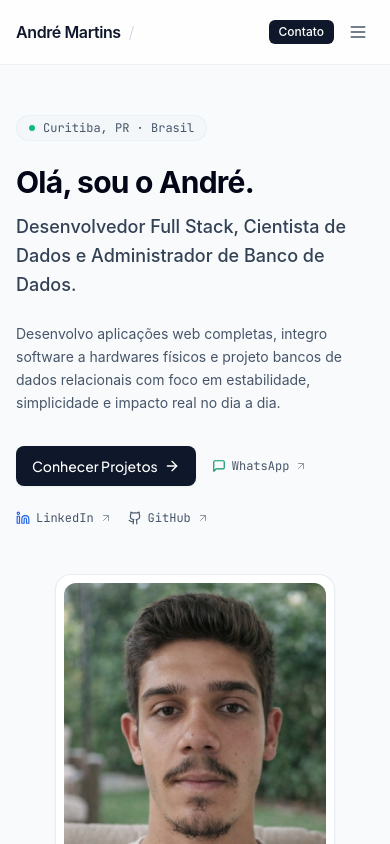
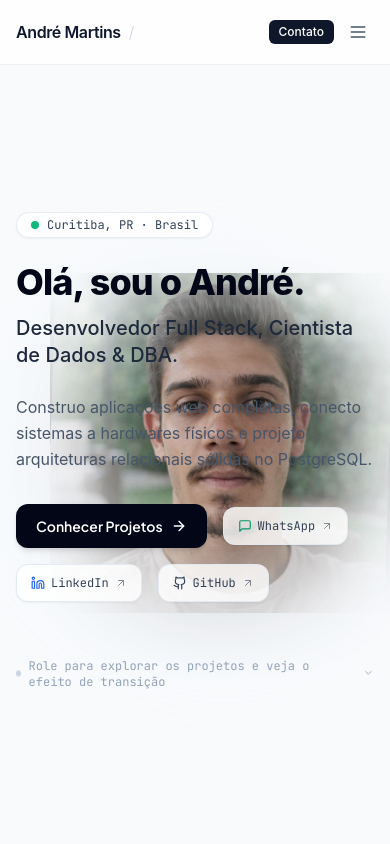
Before and after one commit to ZandreK/portfolio, a React (Vite) app: page / in a window 390 px wide. Shown: the top 844 px of the page. Built offline with nearby package versions, Linux system fonts and the light colour scheme.

Commit message:
feat(hero): add scroll-linked blur and parallax effect on portrait cutout, smooth micro-interactions, and update phone number to 41 99579-7851

```diff
--- a/src/components/layout/Navbar.tsx
+++ b/src/components/layout/Navbar.tsx
@@ -76,7 +76,7 @@ export const Navbar = () => {
           </a>
 
           <a
-            href="https://wa.me/5541995767851"
+            href="https://wa.me/5541995797851"
             target="_blank"
             rel="noopener noreferrer"
             className="inline-flex items-center gap-1 px-3 py-1.5 rounded-full bg-corporate-900 text-white hover:bg-corporate-800 transition-colors font-sans text-xs font-medium"
@@ -89,7 +89,7 @@ export const Navbar = () => {
         {/* Mobile menu button */}
         <div className="flex md:hidden items-center gap-2">
           <a
-            href="https://wa.me/5541995767851"
+            href="https://wa.me/5541995797851"
             target="_blank"
             rel="noopener noreferrer"
             className="px-2.5 py-1 text-xs font-medium bg-corporate-900 text-white rounded-md"
--- a/src/pages/AboutPage.tsx
+++ b/src/pages/AboutPage.tsx
@@ -219,14 +219,14 @@ export const AboutPage = () => {
 
         <div className="grid grid-cols-1 sm:grid-cols-2 gap-4 text-xs font-mono">
           <a
-            href="https://wa.me/5541995767851"
+            href="https://wa.me/5541995797851"
             target="_blank"
             rel="noopener noreferrer"
             className="p-4 rounded-lg bg-corporate-800 hover:bg-corporate-700 border border-corporate-700 flex items-center justify-between transition-colors"
           >
             <div className="flex items-center gap-2">
               <MessageSquare className="w-4 h-4 text-emerald-400" />
-              <span>(41) 99576-7851</span>
+              <span>(41) 99579-7851</span>
             </div>
             <span className="text-corporate-400">WhatsApp →</span>
           </a>
--- a/src/pages/HomePage.tsx
+++ b/src/pages/HomePage.tsx
@@ -1,3 +1,4 @@
+import { useState, useEffect } from 'react';
 import { Link } from 'react-router-dom';
 import {
   ArrowRight,
@@ -8,53 +9,100 @@ import {
   Github,
   Database,
   Code2,
-  LineChart
+  LineChart,
+  ChevronDown
 } from 'lucide-react';
 
 export const HomePage = () => {
+  const [scrollY, setScrollY] = useState(0);
+
+  useEffect(() => {
+    let ticking = false;
+
+    const handleScroll = () => {
+      if (!ticking) {
+        window.requestAnimationFrame(() => {
+          setScrollY(window.scrollY);
+          ticking = false;
+        });
+        ticking = true;
+      }
+    };
+
+    window.addEventListener('scroll', handleScroll, { passive: true });
+    return () => window.removeEventListener('scroll', handleScroll);
+  }, []);
+
+  // Cálculos dinâmicos baseados no scroll
+  const heroBlur = Math.min(18, (scrollY / 350) * 18);
+  const heroOpacity = Math.max(0, 1 - (scrollY / 500));
+  const heroTranslate = scrollY * 0.2; // Parallax suave
+
   return (
-    <div className="space-y-28 sm:space-y-36 py-12 sm:py-20">
+    <div className="space-y-28 sm:space-y-36 py-10 sm:py-16 overflow-hidden">
 
-      {/* 1. HERO ORGÂNICO & HUMANO COM FOTO REAL */}
-      <section className="max-w-5xl mx-auto px-4 sm:px-6 lg:px-8">
-        <div className="grid grid-cols-1 md:grid-cols-12 gap-10 md:gap-12 items-center">
+      {/* 1. HERO COM ROSTO EM PARALLAX, BLUR DINÂMICO NO SCROLL & COMPOSIÇÃO EDITORIAL */}
+      <section className="relative min-h-[80vh] flex items-center max-w-5xl mx-auto px-4 sm:px-6 lg:px-8">
 
-          {/* Coluna Texto (7 colunas) */}
-          <div className="md:col-span-7 space-y-6">
+        {/* Rosto Recortado de Fundo com Blur Reativo ao Scroll */}
+        <div
+          className="absolute right-0 top-1/2 -translate-y-1/2 w-[340px] sm:w-[480px] md:w-[540px] pointer-events-none select-none transition-transform duration-75 ease-out z-0 opacity-80 sm:opacity-90"
+          style={{
+            transform: `translateY(calc(-50% + ${heroTranslate}px))`,
+            filter: `blur(${heroBlur}px)`,
+            opacity: heroOpacity,
+          }}
+        >
+          {/* Efeito de luz radial sutil atrás do recorte */}
+          <div className="absolute inset-0 bg-gradient-to-tr from-blue-100/30 via-corporate-100/40 to-transparent rounded-full blur-3xl -z-10" />
 
-            <div className="inline-flex items-center gap-2 px-3 py-1 rounded-full bg-corporate-100/70 border border-corporate-200/60 text-corporate-600 text-xs font-mono">
-              <span className="w-1.5 h-1.5 rounded-full bg-emerald-500"></span>
+          <img
+            src="/andre-cutout.png"
+            alt="André Martins"
+            className="w-full h-auto object-contain drop-shadow-2xl grayscale-[20%] hover:grayscale-0 transition-all"
+          />
+        </div>
+
+        {/* Conteúdo do Hero (Camada da Frente, Legibilidade Total) */}
+        <div className="relative z-10 max-w-2xl space-y-6 pt-4">
+
+          {/* Pill de Status */}
+          <div className="inline-flex items-center gap-2 px-3.5 py-1 rounded-full bg-white/90 backdrop-blur-md border border-corporate-200/80 text-corporate-700 text-xs font-mono shadow-sm">
+            <span className="relative flex h-2 w-2">
+              <span className="animate-ping absolute inline-flex h-full w-full rounded-full bg-emerald-400 opacity-75"></span>
+              <span className="relative inline-flex rounded-full h-2 w-2 bg-emerald-500"></span>
+            </span>
             Curitiba, PR · Brasil
           </div>
 
           <div className="space-y-3">
-              <h1 className="text-3xl sm:text-5xl font-bold tracking-tight text-corporate-950 leading-[1.15]">
+            <h1 className="text-4xl sm:text-6xl font-extrabold tracking-tight text-corporate-950 leading-[1.12]">
               Olá, sou o André.
             </h1>
-              <p className="text-lg sm:text-xl text-corporate-700 font-medium leading-relaxed">
-                Desenvolvedor Full Stack, Cientista de Dados e Administrador de Banco de Dados.
+            <p className="text-xl sm:text-2xl text-corporate-800 font-medium leading-snug">
+              Desenvolvedor Full Stack, Cientista de Dados & DBA.
             </p>
           </div>
 
-            <p className="text-sm sm:text-base text-corporate-600 leading-relaxed max-w-xl">
-              Desenvolvo aplicações web completas, integro software a hardwares físicos e projeto bancos de dados relacionais com foco em estabilidade, simplicidade e impacto real no dia a dia.
+          <p className="text-base sm:text-lg text-corporate-600 leading-relaxed max-w-xl">
+            Construo aplicações web completas, conecto sistemas a hardwares físicos e projeto arquiteturas relacionais sólidas no PostgreSQL.
           </p>
 
-            {/* Ações Diretas Sutis */}
+          {/* Ações Rápidas */}
           <div className="pt-2 flex flex-wrap items-center gap-4 text-xs font-mono">
             <a
               href="#projetos"
-                className="inline-flex items-center gap-1.5 px-4 py-2.5 rounded-lg bg-corporate-900 text-white hover:bg-corporate-800 transition-colors font-sans text-sm font-medium shadow-sm"
+              className="inline-flex items-center gap-2 px-5 py-3 rounded-xl bg-corporate-950 text-white hover:bg-corporate-800 transition-all font-sans text-sm font-semibold shadow-md hover:shadow-lg hover:-translate-y-0.5"
             >
               Conhecer Projetos
               <ArrowRight className="w-4 h-4" />
             </a>
 
             <a
-                href="https://wa.me/5541995767851"
+              href="https://wa.me/5541995797851"
               target="_blank"
               rel="noopener noreferrer"
-                className="inline-flex items-center gap-1.5 text-corporate-600 hover:text-corporate-950 transition-colors py-2"
+              className="inline-flex items-center gap-1.5 px-3.5 py-2.5 rounded-xl bg-white/80 hover:bg-white border border-corporate-200/90 text-corporate-700 hover:text-corporate-950 transition-all shadow-sm hover:-translate-y-0.5"
             >
               <MessageSquare className="w-3.5 h-3.5 text-emerald-600" />
               WhatsApp
@@ -65,7 +113,7 @@ export const HomePage = () => {
               href="https://www.linkedin.com/in/andré-m-9b8ba230b"
               target="_blank"
               rel="noopener noreferrer"
-                className="inline-flex items-center gap-1.5 text-corporate-600 hover:text-corporate-950 transition-colors py-2"
+              className="inline-flex items-center gap-1.5 px-3.5 py-2.5 rounded-xl bg-white/80 hover:bg-white border border-corporate-200/90 text-corporate-700 hover:text-corporate-950 transition-all shadow-sm hover:-translate-y-0.5"
             >
               <Linkedin className="w-3.5 h-3.5 text-blue-600" />
               LinkedIn
@@ -76,7 +124,7 @@ export const HomePage = () => {
               href="https://github.com/ZandreK"
               target="_blank"
               rel="noopener noreferrer"
-                className="inline-flex items-center gap-1.5 text-corporate-600 hover:text-corporate-950 transition-colors py-2"
+              className="inline-flex items-center gap-1.5 px-3.5 py-2.5 rounded-xl bg-white/80 hover:bg-white border border-corporate-200/90 text-corporate-700 hover:text-corporate-950 transition-all shadow-sm hover:-translate-y-0.5"
             >
               <Github className="w-3.5 h-3.5" />
               GitHub
@@ -84,32 +132,19 @@ export const HomePage = () => {
             </a>
           </div>
 
-          </div>
-
-          {/* Coluna Foto Real (5 colunas) */}
-          <div className="md:col-span-5 flex justify-center md:justify-end">
-            <div className="relative group max-w-[280px] sm:max-w-[320px] w-full">
-              {/* Moldura sutil */}
-              <div className="relative overflow-hidden rounded-2xl border border-corporate-200/80 bg-white p-2 shadow-sm transition-all group-hover:shadow-md">
-                <img
-                  src="/andre-martins.jpg"
-                  alt="André Martins"
-                  className="w-full aspect-[4/5] object-cover rounded-xl grayscale-[15%] group-hover:grayscale-0 transition-all duration-300"
-                />
-              </div>
-              <div className="text-center pt-2.5">
-                <span className="text-[11px] font-mono text-corporate-500">
-                  André Martins · Engenharia & Dados
-                </span>
-              </div>
-            </div>
+          {/* Dica de rolagem suave animada */}
+          <div className="pt-8 flex items-center gap-2 text-xs font-mono text-corporate-400">
+            <span className="w-1.5 h-1.5 rounded-full bg-corporate-300 animate-bounce"></span>
+            Role para explorar os projetos e veja o efeito de transição
+            <ChevronDown className="w-3.5 h-3.5 animate-bounce" />
           </div>
 
         </div>
+
       </section>
 
       {/* 2. PROJETOS SELECIONADOS (PROGRESSIVE DISCLOSURE - LIMPO & EDITORIAL) */}
-      <section id="projetos" className="max-w-5xl mx-auto px-4 sm:px-6 lg:px-8 space-y-10">
+      <section id="projetos" className="max-w-5xl mx-auto px-4 sm:px-6 lg:px-8 space-y-12">
 
         <div className="space-y-1 pb-4 border-b border-corporate-200/80">
           <span className="text-xs font-mono uppercase tracking-wider text-corporate-500 font-semibold">
@@ -123,10 +158,10 @@ export const HomePage = () => {
           </p>
         </div>
 
-        <div className="space-y-8">
+        <div className="space-y-10">
 
           {/* PROJETO 1: PINHA 3D */}
-          <div className="rounded-2xl border border-corporate-200/90 bg-white p-6 sm:p-8 hover:border-corporate-300 transition-all shadow-sm space-y-6">
+          <div className="group rounded-2xl border border-corporate-200/90 bg-white p-6 sm:p-8 hover:border-corporate-300 transition-all duration-300 shadow-sm hover:shadow-md space-y-6">
             <div className="flex flex-wrap items-center justify-between gap-2 text-xs font-mono text-corporate-500">
               <span className="font-semibold text-corporate-800 uppercase tracking-wider">
                 Manufatura Digital & Hardware
@@ -135,7 +170,7 @@ export const HomePage = () => {
             </div>
 
             <div className="space-y-3">
-              <h3 className="text-xl sm:text-2xl font-bold text-corporate-950">
+              <h3 className="text-xl sm:text-2xl font-bold text-corporate-950 group-hover:text-corporate-800 transition-colors">
                 Pinha 3D — Conexão Web com Impressoras 3D & Gestão Fabril
               </h3>
               <p className="text-sm sm:text-base text-corporate-600 leading-relaxed max-w-3xl">
@@ -154,10 +189,10 @@ export const HomePage = () => {
             <div className="pt-3 border-t border-corporate-100 flex items-center justify-between">
               <Link
                 to="/projetos/pinha-3d"
-                className="inline-flex items-center gap-1.5 text-sm font-semibold text-corporate-900 hover:text-corporate-700 transition-colors"
+                className="inline-flex items-center gap-1.5 text-sm font-semibold text-corporate-900 group-hover:text-blue-700 transition-colors"
               >
                 Ler Estudo de Caso Completo
-                <ArrowRight className="w-4 h-4" />
+                <ArrowRight className="w-4 h-4 group-hover:translate-x-1 transition-transform" />
               </Link>
 
               <a
@@ -173,7 +208,7 @@ export const HomePage = () => {
           </div>
 
           {/* PROJETO 2: PDVFLOW */}
-          <div className="rounded-2xl border border-corporate-200/90 bg-white p-6 sm:p-8 hover:border-corporate-300 transition-all shadow-sm space-y-6">
+          <div className="group rounded-2xl border border-corporate-200/90 bg-white p-6 sm:p-8 hover:border-corporate-300 transition-all duration-300 shadow-sm hover:shadow-md space-y-6">
             <div className="flex flex-wrap items-center justify-between gap-2 text-xs font-mono text-corporate-500">
               <span className="font-semibold text-corporate-800 uppercase tracking-wider">
                 Sistemas Comerciais & Varejo
@@ -182,7 +217,7 @@ export const HomePage = () => {
             </div>
 
             <div className="space-y-3">
-              <h3 className="text-xl sm:text-2xl font-bold text-corporate-950">
+              <h3 className="text-xl sm:text-2xl font-bold text-corporate-950 group-hover:text-corporate-800 transition-colors">
                 pdvFlow — Sistema de Ponto de Venda & Estoque Atômico
               </h3>
               <p className="text-sm sm:text-base text-corporate-600 leading-relaxed max-w-3xl">
@@ -201,10 +236,10 @@ export const HomePage = () => {
             <div className="pt-3 border-t border-corporate-100 flex items-center justify-between">
               <Link
                 to="/projetos/pdvflow"
-                className="inline-flex items-center gap-1.5 text-sm font-semibold text-corporate-900 hover:text-corporate-700 transition-colors"
+                className="inline-flex items-center gap-1.5 text-sm font-semibold text-corporate-900 group-hover:text-blue-700 transition-colors"
               >
                 Ler Estudo de Caso Completo
-                <ArrowRight className="w-4 h-4" />
+                <ArrowRight className="w-4 h-4 group-hover:translate-x-1 transition-transform" />
               </Link>
 
               <a
@@ -220,7 +255,7 @@ export const HomePage = () => {
           </div>
 
           {/* PROJETO 3: POCKET FINANCE */}
-          <div className="rounded-2xl border border-corporate-200/90 bg-white p-6 sm:p-8 hover:border-corporate-300 transition-all shadow-sm space-y-6">
+          <div className="group rounded-2xl border border-corporate-200/90 bg-white p-6 sm:p-8 hover:border-corporate-300 transition-all duration-300 shadow-sm hover:shadow-md space-y-6">
             <div className="flex flex-wrap items-center justify-between gap-2 text-xs font-mono text-corporate-500">
               <span className="font-semibold text-corporate-800 uppercase tracking-wider">
                 Ciência de Dados & Finanças
@@ -229,7 +264,7 @@ export const HomePage = () => {
             </div>
 
             <div className="space-y-3">
-              <h3 className="text-xl sm:text-2xl font-bold text-corporate-950">
+              <h3 className="text-xl sm:text-2xl font-bold text-corporate-950 group-hover:text-corporate-800 transition-colors">
                 Pocket Finance — Análise de Fluxo de Caixa & Projeção
               </h3>
               <p className="text-sm sm:text-base text-corporate-600 leading-relaxed max-w-3xl">
@@ -248,10 +283,10 @@ export const HomePage = () => {
             <div className="pt-3 border-t border-corporate-100 flex items-center justify-between">
               <Link
                 to="/projetos/pocket-finance"
-                className="inline-flex items-center gap-1.5 text-sm font-semibold text-corporate-900 hover:text-corporate-700 transition-colors"
+                className="inline-flex items-center gap-1.5 text-sm font-semibold text-corporate-900 group-hover:text-blue-700 transition-colors"
               >
                 Ler Estudo de Caso Completo
-                <ArrowRight className="w-4 h-4" />
+                <ArrowRight className="w-4 h-4 group-hover:translate-x-1 transition-transform" />
               </Link>
             </div>
           </div>
@@ -264,7 +299,7 @@ export const HomePage = () => {
             to="/projetos"
             className="inline-flex items-center gap-1.5 text-xs font-mono text-corporate-600 hover:text-corporate-950 transition-colors font-medium"
           >
-            Ver índice completo com todos os projetos (Doutor Saúde, Evntuz, etc.)
+            Ver catálogo completo com todos os projetos (Doutor Saúde, Evntuz, etc.)
             <ArrowRight className="w-3.5 h-3.5" />
           </Link>
         </div>
@@ -288,7 +323,7 @@ export const HomePage = () => {
 
         <div className="grid grid-cols-1 md:grid-cols-3 gap-6">
 
-          <div className="p-6 rounded-2xl bg-white border border-corporate-200/80 shadow-sm space-y-4">
+          <div className="p-6 rounded-2xl bg-white border border-corporate-200/80 shadow-sm hover:shadow-md transition-all space-y-4">
             <div className="w-9 h-9 rounded-xl bg-corporate-50 border border-corporate-200 flex items-center justify-center text-corporate-800">
               <Code2 className="w-4 h-4" />
             </div>
@@ -305,7 +340,7 @@ export const HomePage = () => {
             </p>
           </div>
 
-          <div className="p-6 rounded-2xl bg-white border border-corporate-200/80 shadow-sm space-y-4">
+          <div className="p-6 rounded-2xl bg-white border border-corporate-200/80 shadow-sm hover:shadow-md transition-all space-y-4">
             <div className="w-9 h-9 rounded-xl bg-corporate-50 border border-corporate-200 flex items-center justify-center text-corporate-800">
               <Database className="w-4 h-4" />
             </div>
@@ -322,7 +357,7 @@ export const HomePage = () => {
             </p>
           </div>
 
-          <div className="p-6 rounded-2xl bg-white border border-corporate-200/80 shadow-sm space-y-4">
+          <div className="p-6 rounded-2xl bg-white border border-corporate-200/80 shadow-sm hover:shadow-md transition-all space-y-4">
             <div className="w-9 h-9 rounded-xl bg-corporate-50 border border-corporate-200 flex items-center justify-center text-corporate-800">
               <LineChart className="w-4 h-4" />
             </div>
@@ -360,13 +395,13 @@ export const HomePage = () => {
 
           <div className="flex flex-wrap items-center gap-3">
             <a
-              href="https://wa.me/5541995767851"
+              href="https://wa.me/5541995797851"
               target="_blank"
               rel="noopener noreferrer"
               className="inline-flex items-center gap-2 px-4 py-2.5 rounded-lg bg-corporate-900 hover:bg-corporate-800 text-white text-xs font-mono font-semibold transition-colors shadow-sm"
             >
               <MessageSquare className="w-3.5 h-3.5 text-emerald-400" />
-              (41) 99576-7851
+              (41) 99579-7851
             </a>
 
             <a
```
Also changed, not shown: public/andre-cutout.png (added). Lines whose indentation alone changed are shown as unchanged.
